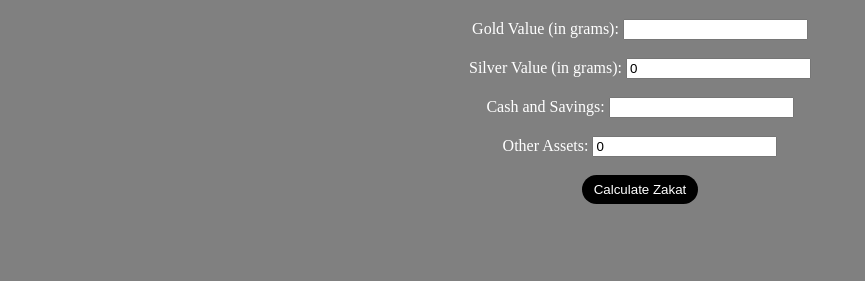
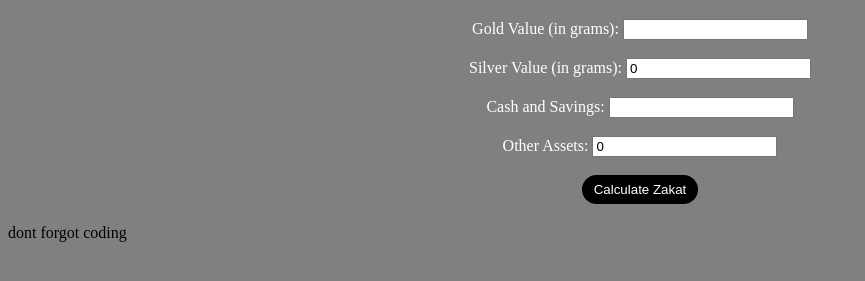
Before and after one commit to MohBilal111222/Zakat-Calculator, a plain HTML site: page index.html in a window 1280 px wide. Shown: the part 91-372 px from the top of the page, without its empty margins (0-865 px from the left). Drawn offline with Linux system fonts and the light colour scheme.

Commit message:
Update index.html

```diff
--- a/index.html
+++ b/index.html
@@ -30,6 +30,14 @@
         <div id="zakatAmount"></div>
     </div>
 
+
+
+    <div>
+    <footer>
+        dont forgot coding
+    </footer>
+    </div>
+
 <script src="app.js"></script>
 </body>
 </html>
```
